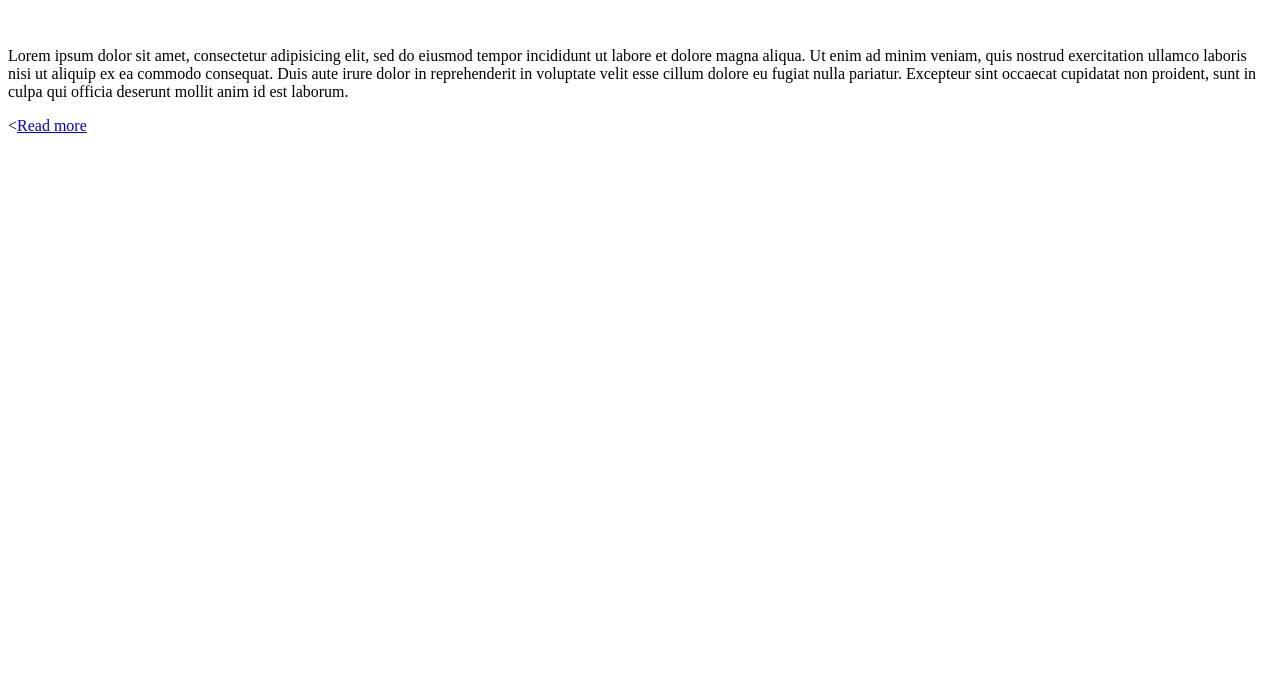
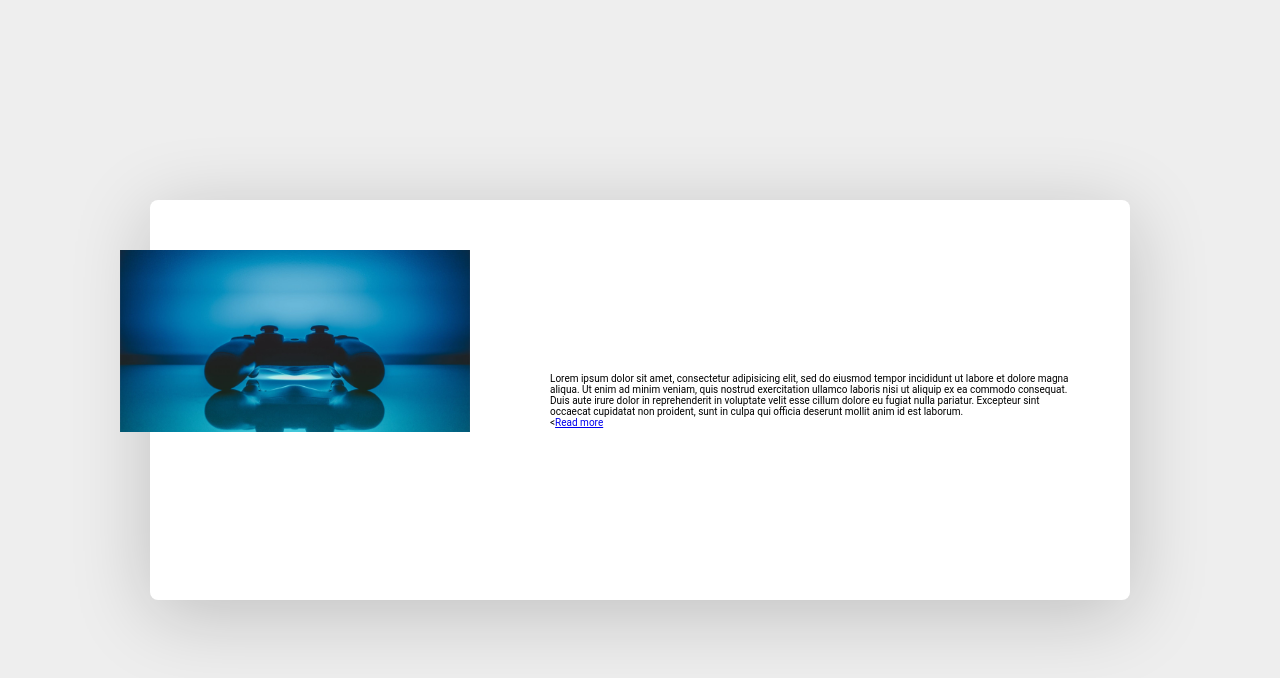
Before and after one commit to ahmedrakib97/responsive-blog-card-design, a plain HTML site: page index.html in a window 1280 px wide. Drawn offline with Linux system fonts and the light colour scheme.

Commit message:
primary styling added

```diff
--- a/index.html
+++ b/index.html
@@ -8,7 +8,7 @@
   <body>
     <div class="blog-post">
       <div class="blog-post_img">
-        <img src="img/post-photo.jpg" alt="">
+        <img src="img/post-photo-1.jpg" alt="">
       </div>
       <div class="blog-post_info">
         <div class="blog-post_date">
--- a/style.css
+++ b/style.css
@@ -0,0 +1,55 @@
+*,
+*::before,
+*::after{
+  margin: 0;
+  padding: 0;
+  box-sizing: border-box;
+}
+
+html{
+  font-family: 'Roboto',sans-serif;
+  font-size: 10px;
+}
+
+img{
+  width: 100%;
+}
+body{
+  width: 100%;
+  height: 100vh;
+  display: flex;
+  align-items: center;
+  justify-content: center;
+  background-color: #eee;
+  padding: 0 1.5rem;
+}
+
+.blog-post{
+  width: 100%;
+  max-width: 98rem;
+  padding: 5rem;
+  background-color: white;
+  box-shadow: 0 1.4rem 8rem rgba(0, 0, 0, 0.2);
+  display: flex;
+  align-items: center;
+  border-radius: .8rem;
+}
+.blog-post_img{
+  min-width: 35rem;
+  max-width: 35rem;
+  height: 30rem;
+  transform: translateX(-8rem);
+  position: relative;
+}
+
+.blog-post_img img::before{
+  content:'';
+  width: 100%;
+  height: 100%;
+  position: absolute;
+  top: 0;
+  left: 0;
+  background: linear-gradient(to right,rgba(79, 172, 254, 0.8),rgba(0,242,254,.8));
+  box-shadow: .5rem .5rem 3rem 1px rgba(0, 0, 0, 0.05);
+  border-radius: .8rem;
+}
```
Also changed, not shown: img/post-photo-1.jpg (added), img/post-photo.jpg (added).
